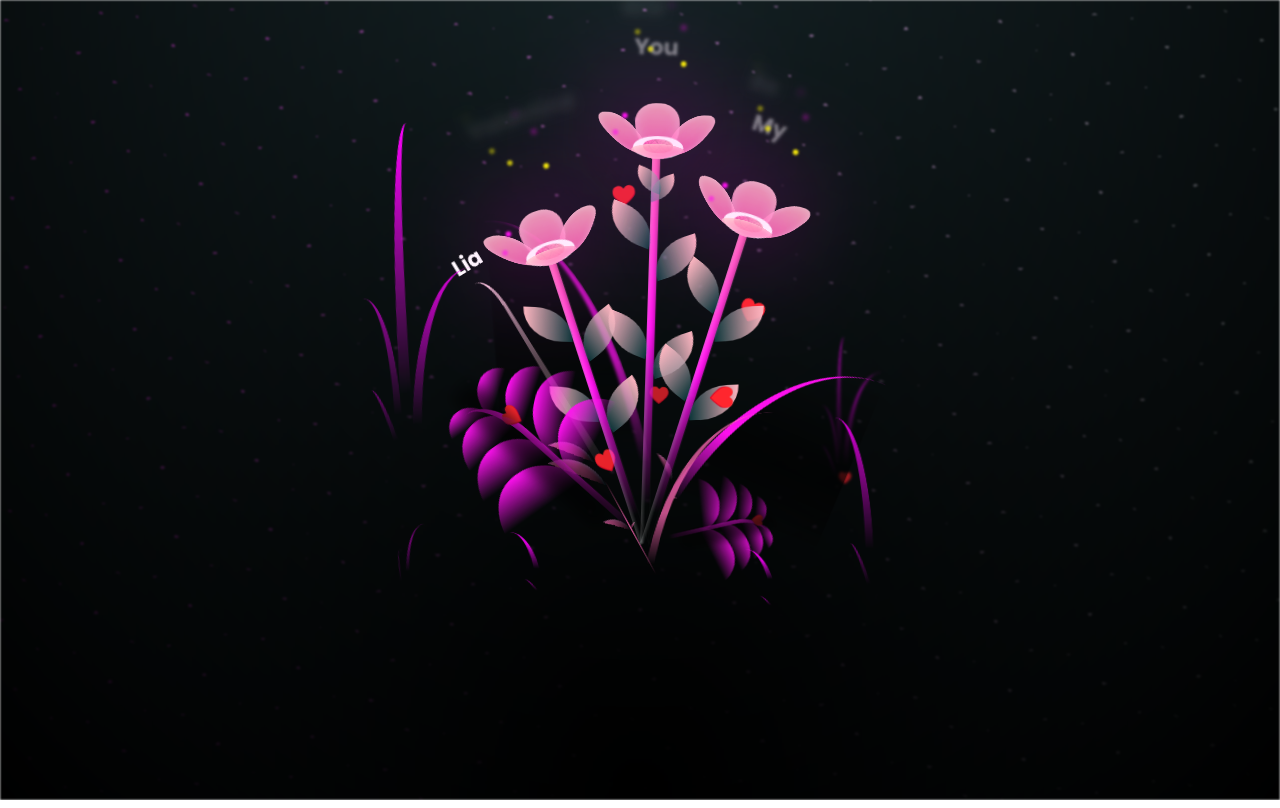
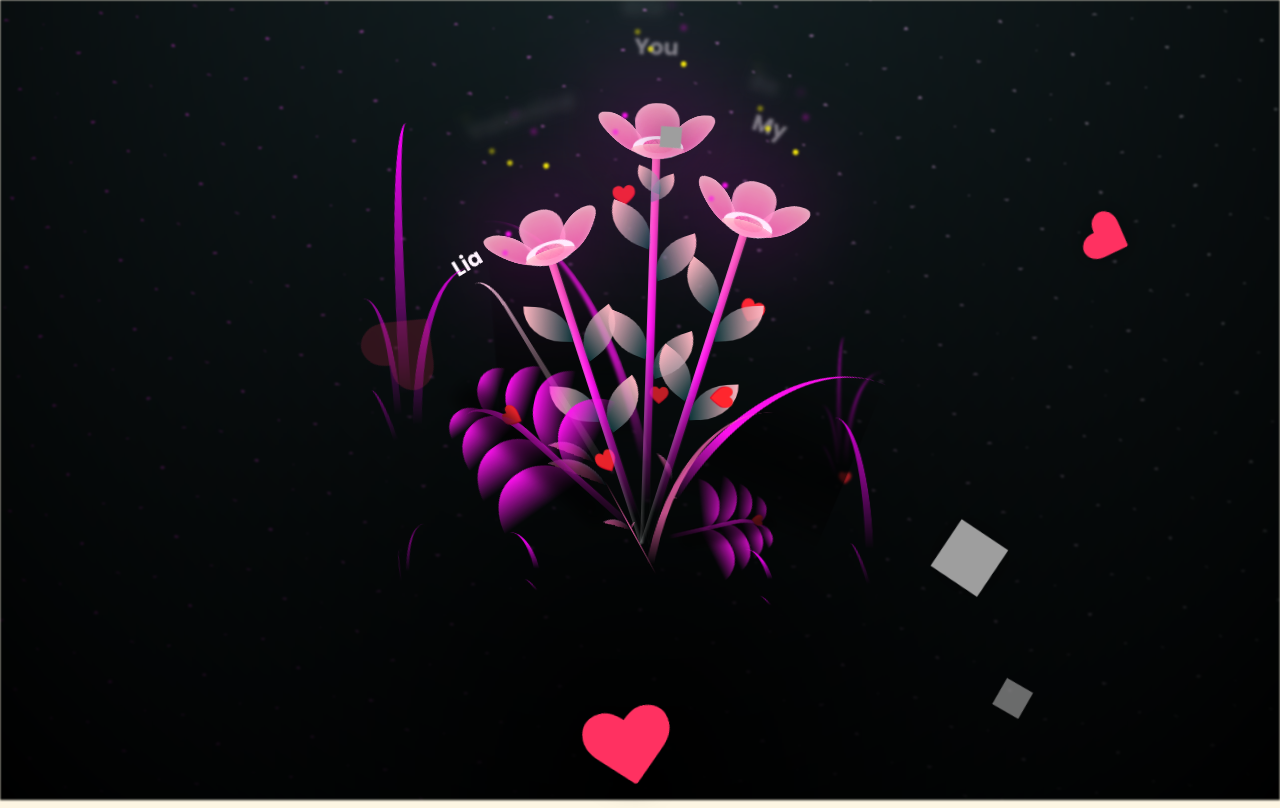
Before and after one commit to vuNguyen2010/flower, a plain HTML site: page index.html in a window 1280 px wide. Drawn offline with Linux system fonts and the light colour scheme; grey boxes are pictures that could not be loaded.

Commit message:
i think this is done

```diff
--- a/index.html
+++ b/index.html
@@ -5,11 +5,82 @@
     <meta name="viewport" content="width=device-width, initial-scale=1.0">
     <link rel="stylesheet" href="flower.css">
     <title>zzzzzz</title>
+    <style>
+      body {
+          overflow: hidden;
+          background-color: #fdf6e3;
+      }
+
+      .floating-icon {
+          position: absolute;
+          pointer-events: none;
+          filter: drop-shadow(0 0 15px rgba(0, 0, 0, 0.5));
+          animation: fadeInOut 3s linear infinite;
+      }
+
+      @keyframes fadeInOut {
+          0%, 100% { opacity: 0; }
+          20%, 80% { opacity: 1; }
+      }
+
+      .floating-icon img {
+          width: 100%;
+          height: 100%;
+          animation: moveShape 3s linear infinite;
+      }
+
+      @keyframes moveShape {
+          0% { transform: translate(0) rotate(0deg); }
+          100% { transform: translate(100px, -200px) rotate(360deg); }
+      }
+  </style>
 </head>
 
 <body class="not-loaded">
 
     <div class="night"></div>
+    <script>
+      function createFloatingIcon() {
+          let body = document.querySelector("body");
+          let iconContainer = document.createElement("div");
+          iconContainer.classList.add("floating-icon");
+
+          // Randomly pick an image
+          let images = [
+              "heart.png", // Heart
+              "https://img.icons8.com/?size=100&id=70417&format=png&color=000000", // Star
+              "https://img.icons8.com/?size=100&id=97702&format=png&color=000000"  // Flower
+          ];
+          let randomImage = images[Math.floor(Math.random() * images.length)];
+
+          let img = document.createElement("img");
+          img.src = randomImage;
+
+          let x = Math.random() * window.innerWidth;
+          let y = Math.random() * window.innerHeight;
+
+          iconContainer.style.left = x + "px";
+          iconContainer.style.top = y + "px";
+
+          let size = Math.random() * 80 + 20; // Random size between 20px - 100px
+          iconContainer.style.width = size + "px";
+          iconContainer.style.height = size + "px";
+
+          let transformValue = Math.random() * 360;
+          iconContainer.style.transform = `rotate(${transformValue}deg)`;
+
+          iconContainer.appendChild(img);
+          body.appendChild(iconContainer);
+
+          // Remove the icon after 3 seconds
+          setTimeout(() => {
+              iconContainer.remove();
+          }, 3000);
+      }
+
+      // Generate floating icons every 500ms
+      setInterval(createFloatingIcon, 500);
+  </script>
     <div class="flowers" style="margin-bottom: 200px">
       <div class="flower flower--1">
         <div class="intro" style="text-align:center;">Tahlia</div>
```
Also changed, not shown: heart.png (added).
